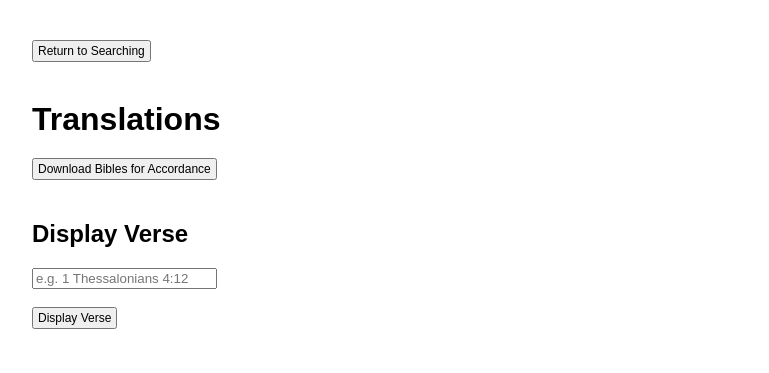
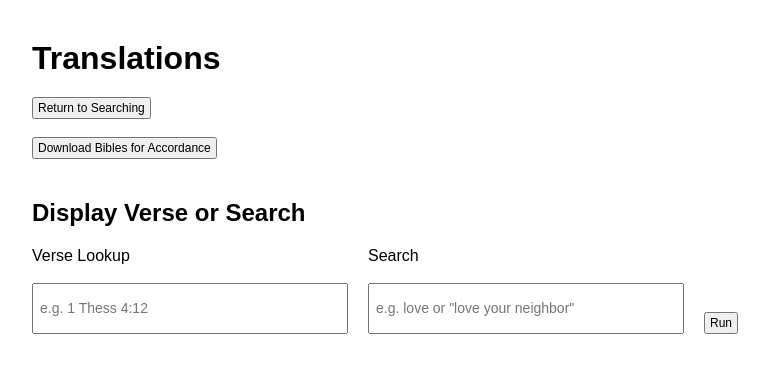
Before and after one commit to stephenwunrow/USFM-Tool, a Flask app: page /translations in a window 1280 px wide. Shown: the top 373 px of the page, without its empty margins (8-777 px from the left). Run offline with Flask 3, Linux system fonts and the light colour scheme; parts of the project's set-up code (start-up, migrations or seed data) failed here and were passed over.

Commit message:
Adding text search

```diff
--- a/main.py
+++ b/main.py
@@ -254,11 +254,16 @@ def translations():
     output = None
 
     if request.method == 'POST':
-        user_input = request.form.get('user_input', '').strip()
 
-        # Run your display texts function here
-        output = show_verses(user_input)
-        print(repr(output))
+        verse_input = request.form.get('verse_input', '').strip()
+        search_input = request.form.get('search_input', '').strip()
+
+        # Priority: search wins if both filled
+        if search_input:
+            output = search_verses(search_input, version="ULT")
+
+        elif verse_input:
+            output = show_verses(verse_input)
 
     return render_template('translations.html', output=output)
 
--- a/show_verses.py
+++ b/show_verses.py
@@ -239,20 +239,20 @@ def show_verses(user_input):
 
     if ult_text:
         output.append(
-            f"{book_name} {reference} (ULT): {ult_text}"
+            f"<strong>{book_name} {reference} (ULT)</strong>: {ult_text}"
         )
     else:
         output.append(
-            f"{book_name} {reference} (ULT): Verse not found."
+            f"<strong>{book_name} {reference} (ULT)</strong>: Verse not found."
         )
 
     if ust_text:
         output.append(
-            f"{book_name} {reference} (UST): {ust_text}"
+            f"<strong>{book_name} {reference} (UST)</strong>: {ust_text}"
         )
     else:
         output.append(
-            f"{book_name} {reference} (UST): Verse not found."
+            f"<strong>{book_name} {reference} (UST)</strong>: Verse not found."
         )
 
     result = "\n\n".join(line.lstrip() for line in output)
--- a/templates/translations.html
+++ b/templates/translations.html
@@ -30,6 +30,24 @@
             cursor: pointer;
         }
 
+        .input-row {
+            display: flex;
+            gap: 20px;
+            align-items: flex-end;
+        }
+
+        .input-block {
+            display: flex;
+            flex-direction: column;
+        }
+
+        input {
+            width: 300px;
+            height: 35px;
+            padding: 6px;
+            font-size: 14px;
+        }
+
         .output-box {
             margin-top: 20px;
             padding: 15px;
@@ -42,11 +60,12 @@
 </head>
 <body>
 
+    <h1>Translations</h1>
+
     <form action="/" method="get">
         <button type="submit">Return to Searching</button>
     </form>
     <br>
-    <h1>Translations</h1>
 
     <!-- Download Section -->
     <form method="get" action="{{ url_for('download_accordance') }}">
@@ -56,24 +75,37 @@
 
     <!-- Display Texts Section -->
     <div class="section">
-        <h2>Display Verse</h2>
+        <h2>Display Verse or Search</h2>
 
-        <form method="post">
-            <input
-                type="text"
-                name="user_input"
-                class="textarea"
-                placeholder="e.g. 1 Thessalonians 4:12"
-            />
+        <form method="post" class="input-row">
 
-            <br><br>
+            <div class="input-block">
+                <label>Verse Lookup</label><br>
+                <input
+                    type="text"
+                    name="verse_input"
+                    placeholder="e.g. 1 Thess 4:12"
+                />
+            </div>
 
-            <button type="submit">Display Verse</button>
+            <div class="input-block">
+                <label>Search</label><br>
+                <input
+                    type="text"
+                    name="search_input"
+                    placeholder='e.g. love or "love your neighbor"'
+                />
+            </div>
+
+            <div style="align-self: end;">
+                <button type="submit">Run</button>
+            </div>
+
         </form>
 
 
         {% if output %}
-            <div class="output-box">{{ output }}</div>
+            <div class="output-box">{{ output | safe }}</div>
         {% endif %}
     </div>
 
```
Also changed, not shown: search_texts.py (added, +82 -0 lines).
